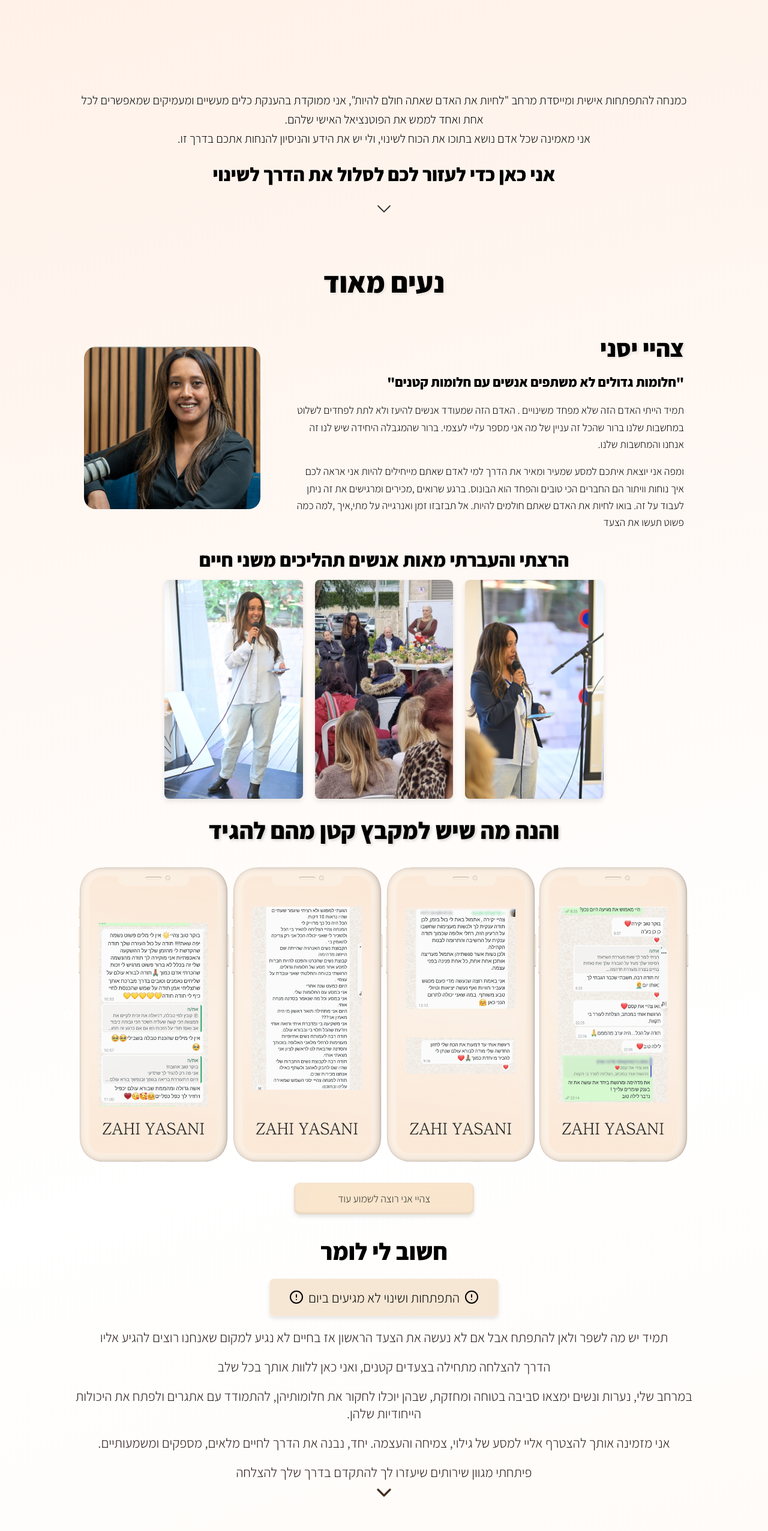
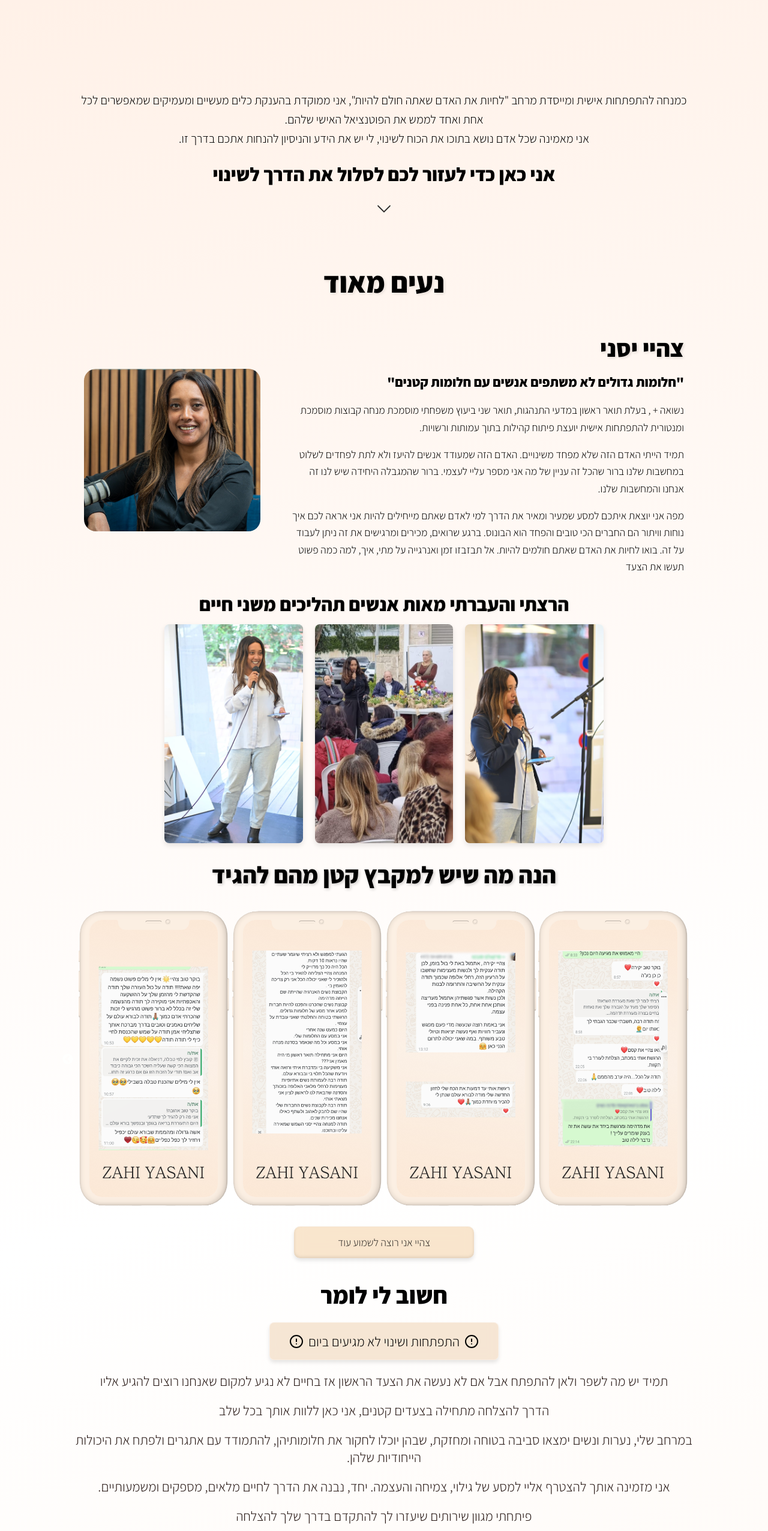
Before and after one commit to danielrozenblat1/zahi-yasani, a React (Create React App) app: page / in a window 1280 px wide. Shown: the part 1123-3676 px from the top of the page at 60% size. Built offline with nearby package versions, Linux system fonts and the light colour scheme.

Commit message:
newComit

```diff
--- a/src/components/me/Me.js
+++ b/src/components/me/Me.js
@@ -5,6 +5,7 @@ import image1 from "../../images/צהיי תדמית 2.png"
 import image2 from "../../images/צהיי תדמית 3.png"
 import image3 from "../../images/צהיי תדמית 1.png"
 import Recommends from '../recommends/Recommends';
+
 const AboutMe = () => {
   return (
     <>
@@ -17,21 +18,24 @@ const AboutMe = () => {
           <h1 className={styles.title}>צהיי יסני</h1>
           <div className={styles.subtitle}>"חלומות גדולים לא משתפים אנשים עם חלומות קטנים"</div>
           <p className={styles.description}>
-          תמיד הייתי האדם הזה שלא מפחד משינויים .
+            נשואה + , בעלת תואר ראשון במדעי התנהגות, תואר שני ביעוץ משפחתי מוסמכת מנחה קבוצות מוסמכת ומנטורית להתפתחות אישית
+            יועצת פיתוח קהילות בתוך עמותות ורשויות.
+          </p>
+          <p className={styles.description}>
+            תמיד הייתי האדם הזה שלא מפחד משינויים.
             האדם הזה שמעודד אנשים להיעז ולא לתת לפחדים לשלוט במחשבות שלנו
             ברור שהכל זה עניין של מה אני מספר עליי לעצמי.
             ברור שהמגבלה היחידה שיש לנו זה אנחנו והמחשבות שלנו.
           </p>
           <p className={styles.description}>
-          ומפה אני יוצאת איתכם למסע שמעיר ומאיר את הדרך למי לאדם שאתם מייחילים להיות
+            מפה אני יוצאת איתכם למסע שמעיר ומאיר את הדרך למי לאדם שאתם מייחילים להיות
             אני אראה לכם איך נוחות וויתור הם החברים הכי טובים
             והפחד הוא הבונוס.
-ברגע שרואים ,מכירים ומרגישים את זה ניתן לעבוד על זה.
+            ברגע שרואים, מכירים ומרגישים את זה ניתן לעבוד על זה.
             בואו לחיות את האדם שאתם חולמים להיות.
-אל תבזבזו זמן ואנרגייה על מתי,איך ,למה כמה פשוט תעשו את הצעד
+            אל תבזבזו זמן ואנרגייה על מתי, איך, למה כמה פשוט תעשו את הצעד
           </p>
         </div>
-
       </div>
       <div className={styles.workshopsSection}>
         <h2 className={styles.workshopTitle}>הרצתי והעברתי מאות אנשים תהליכים משני חיים</h2>
--- a/src/components/recommends/Recommends.js
+++ b/src/components/recommends/Recommends.js
@@ -128,7 +128,7 @@ const Recommends=()=>{
           },
         ];
 return <>
-<div className={styles.title} id="לקוחות ממליצות">והנה מה שיש למקבץ קטן מהם להגיד</div>
+<div className={styles.title} id="לקוחות ממליצות">הנה מה שיש למקבץ קטן מהם להגיד</div>
 <div className={styles.sliderContainer}>
         <Slider {...sliderSettings}>
           {content.map((item, index) => (
--- a/src/screens/FirstScreen.js
+++ b/src/screens/FirstScreen.js
@@ -48,7 +48,7 @@ const FirstScreen = (props) => {
                 <div className={`${styles.quate} ${styles.left}`}>"אני רוצה להתחיל לשנות דברים אבל אני במקום נוח"</div>
                 <div className={`${styles.quate} ${styles.right}`}>"ברגע שאתגבר על (התירוץ הזמני) הכל יתחיל להשתנות"</div>
             </div>
-            <div className={styles.description}>כמנחה להתפתחות אישית ומייסדת מרחב "לחיות את האדם שאתה חולם להיות", אני ממוקדת בהענקת כלים מעשיים ומעמיקים שמאפשרים לכל אחת ואחד לממש את הפוטנציאל האישי שלהם.  <br/> אני מאמינה שכל אדם נושא בתוכו את הכוח לשינוי, ולי יש את הידע והניסיון להנחות אתכם בדרך זו.</div>
+            <div className={styles.description}>כמנחה להתפתחות אישית ומייסדת מרחב "לחיות את האדם שאתה חולם להיות", אני ממוקדת בהענקת כלים מעשיים ומעמיקים שמאפשרים לכל אחת ואחד לממש את הפוטנציאל האישי שלהם.  <br/> אני מאמינה שכל אדם נושא בתוכו את הכוח לשינוי, לי יש את הידע והניסיון להנחות אתכם בדרך זו.</div>
             <div className={styles.title}>אני כאן כדי לעזור לכם לסלול את הדרך לשינוי</div>
             <div className={styles.arrowContainer}>
         <ChevronDown className={styles.bounceArrow}  strokeWidth={1} size={40} />
--- a/src/screens/SecondScreen.js
+++ b/src/screens/SecondScreen.js
@@ -13,7 +13,7 @@ const SecondScreen=()=>{
 <div className={styles.description}>תמיד יש מה לשפר ולאן להתפתח אבל אם לא נעשה את הצעד הראשון אז בחיים לא נגיע למקום שאנחנו רוצים להגיע אליו</div>
 
             <div className={styles.description}>
-                הדרך להצלחה מתחילה בצעדים קטנים, ואני כאן ללוות אותך בכל שלב
+                הדרך להצלחה מתחילה בצעדים קטנים, אני כאן ללוות אותך בכל שלב
             </div>
             <div className={styles.description}>
 במרחב שלי, נערות ונשים ימצאו סביבה בטוחה ומחזקת, שבהן יוכלו לחקור את חלומותיהן, להתמודד עם אתגרים ולפתח את היכולות הייחודיות שלהן.
```
Lines whose indentation alone changed are shown as unchanged.
